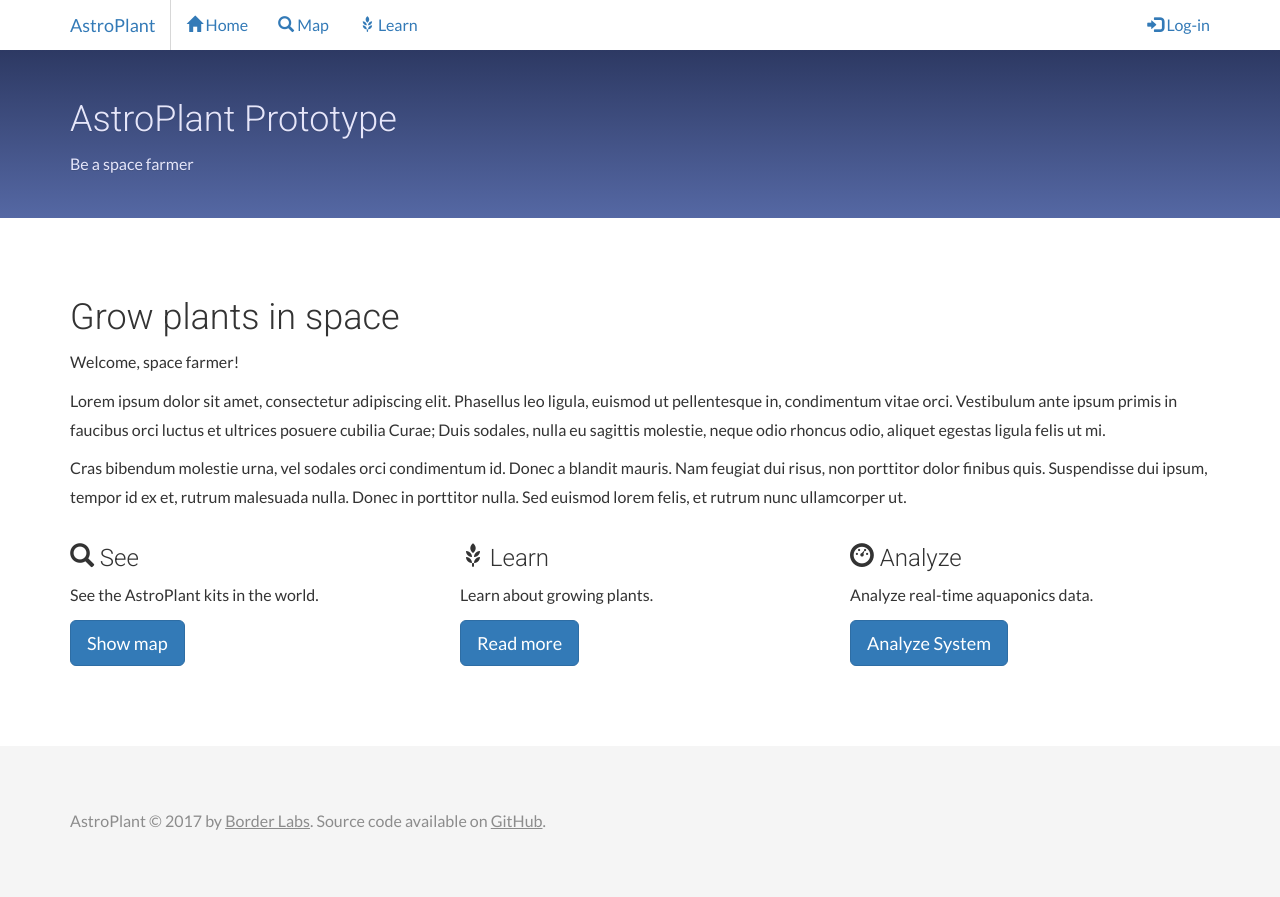
After one commit to AstroPlant/astroplant-server, a Django app: template website/templates/website/index.html in a window 1280 px wide. The commit adds this page. Run offline with Django 3.2, Linux system fonts and the light colour scheme; the template is opened without the code that fills it, so the values that code supplies are empty; some libraries are stand-ins or nearby versions.

Commit message:
Improve templates and simplify HTML. Add index view.

```diff
--- a/website/static/website/_sass/style.scss
+++ b/website/static/website/_sass/style.scss
@@ -1,7 +1,9 @@
 $small: 768px; $medium: 992px; $large: 1200px; $maxWidth: 1280px;
 
 $textColorDark: RGB(0,0,0);
-$textColorLight: RGB(100,100,100);
+$textColorGray: RGB(70,70,70);
+$textColorLightGray: RGB(140,140,140);
+$textColorLight: RGB(230,230,250);
 
 @function headings($from:1, $to:6) {
     @if $from == $to {
@@ -11,45 +13,69 @@ $textColorLight: RGB(100,100,100);
     }
 }
 
-html {
-    font-size: 1rem; @extend body;
+html, body {
+    font-size: 1rem;
 }
 
 body {
-    font-family: 'lato', sans-serif;
     margin: 0;
     padding: 0;
+    font-family: 'lato', sans-serif;
+
+    p {
+        font-size: 1rem;
+        line-height: 1.8;
+    }
 }
 
 #{headings(1,6)} {
-    font-family: 'open sans', sans-serif;
+    font-family: 'roboto', sans-serif;
 }
 
-/* Table Reset */
+/* Header and navigation bar */
+header.navbar-static-top {
+    margin-bottom: 0;
+    border: 0;
 
-table {
-    display: table;
+    li.active {
+        background-color: rgb(245, 245, 245);
+    }
+
+    div.navbar-header {
+        border-right: 1px solid rgb(215, 215, 215);
+    }
 }
 
-thead {
-    display: table-header-group;
+/* Main content */
+
+.content-header {
+    padding: 30px;
+    color: $textColorLight;
+    text-shadow: 0 1px 0 rgba(0,0,0,0.1);
+    background-image: linear-gradient(to bottom, #2d3963 0, #5568a4 100%);
+    font-size: 1.5rem;
+    margin-bottom: 2.5em;
 }
 
-tbody {
-    display: table-row-group;
+main {
+    margin-bottom: 5em;
 }
 
-tr {
-    display: table-row;
+/* Footer */
+
+footer {
+    padding: 4em 0 4em;
+    /*color: rgb(130, 129, 122);
+    background-color: rgb(45,41,48);*/
+    color: $textColorLightGray;
+    background-color: rgb(245, 245, 245);
+
+    a {
+        color: $textColorLightGray;
+        text-decoration: underline;
+
+        &:hover {
+            color: $textColorGray;
+        }
+    }
 }
-
-th, td {
-    display: table-cell;
-}
-
-footer > div {
-    margin-left: auto;
-    margin-right: auto;
-    font-size: 0.8rem;
-    color: $textColorLight;
-}
--- a/website/static/website/css/style.css
+++ b/website/static/website/css/style.css
@@ -1,41 +1,59 @@
-html {
+html, body {
   font-size: 1rem;
 }
 
-body, html {
-  font-family: 'lato', sans-serif;
+body {
   margin: 0;
   padding: 0;
+  font-family: 'lato', sans-serif;
+}
+body p {
+  font-size: 1rem;
+  line-height: 1.8;
 }
 
 h1, h2, h3, h4, h5, h6 {
-  font-family: 'open sans', sans-serif;
+  font-family: 'roboto', sans-serif;
 }
 
-/* Table Reset */
-table {
-  display: table;
+/* Header and navigation bar */
+header.navbar-static-top {
+  margin-bottom: 0;
+  border: 0;
+}
+header.navbar-static-top li.active {
+  background-color: whitesmoke;
+}
+header.navbar-static-top div.navbar-header {
+  border-right: 1px solid #d7d7d7;
 }
 
-thead {
-  display: table-header-group;
+/* Main content */
+.content-header {
+  padding: 30px;
+  color: RGB(230, 230, 250);
+  text-shadow: 0 1px 0 rgba(0, 0, 0, 0.1);
+  background-image: linear-gradient(to bottom, #2d3963 0, #5568a4 100%);
+  font-size: 1.5rem;
+  margin-bottom: 2.5em;
 }
 
-tbody {
-  display: table-row-group;
+main {
+  margin-bottom: 5em;
 }
 
-tr {
-  display: table-row;
+/* Footer */
+footer {
+  padding: 4em 0 4em;
+  /*color: rgb(130, 129, 122);
+  background-color: rgb(45,41,48);*/
+  color: RGB(140, 140, 140);
+  background-color: whitesmoke;
 }
-
-th, td {
-  display: table-cell;
+footer a {
+  color: RGB(140, 140, 140);
+  text-decoration: underline;
 }
-
-footer > div {
-  margin-left: auto;
-  margin-right: auto;
-  font-size: 0.8rem;
-  color: RGB(100, 100, 100);
+footer a:hover {
+  color: RGB(70, 70, 70);
 }
--- /dev/null
+++ b/website/templates/website/base.html
@@ -0,0 +1,85 @@
+{% load static %}
+{% load bootstrap3 %}
+{% load website_extras %}
+<html>
+    <head>
+        <meta charset="UTF-8">
+        <meta name="viewport" content="width=device-width, initial-scale=1.0">
+
+        {% bootstrap_css %}
+        {% bootstrap_javascript %}
+        {% bootstrap_messages %}
+
+        <link rel="stylesheet" type="text/css" href="https://fonts.googleapis.com/css?family=Lato|Roboto:300">
+        <link rel="stylesheet" href="{% static 'website/css/style.css' %}">
+
+        <link rel="icon" type="image/png" href="{% static 'website/images/favicons/favicon.ico' %}" sizes="16x16">
+
+        <title>AstroPlant</title>
+        {% block head_ext %}
+        {% endblock %}
+    </head>
+    <body>
+        <header class="navbar navbar-static-top">
+            <div class="container">
+                <div class="navbar-header">
+                    <button type="button" class="navbar-toggle collapsed" data-toggle="collapse" data-target="#main-navbar" aria-expanded="false">
+                        <span class="sr-only">Toggle navigation</span>
+                        <span class="icon-bar"></span>
+                        <span class="icon-bar"></span>
+                        <span class="icon-bar"></span>
+                    </button>
+                    <a class="navbar-brand" href="{% url 'website:index' %}" >AstroPlant</a>
+                </div>
+                <nav id="main-navbar" class="collapse navbar-collapse">
+                    <ul class="nav navbar-nav">
+                        <li class="{% navigation_active request 'website:index' %}">
+                            <a href="{% url 'website:index' %}"><span class="glyphicon glyphicon-home" aria-hidden="true" ></span> Home</a>
+                        </li>
+                        <li>
+                            <a href="#"><span class="glyphicon glyphicon-search" aria-hidden="true" ></span> Map</a>
+                        </li>
+                        <li ><a href="#">
+                            <span class="glyphicon glyphicon-grain" aria-hidden="true" ></span> Learn</a>
+                        </li>
+                    </ul>
+                    <ul class="nav navbar-nav navbar-right">
+                        {% if user.is_authenticated %}
+                            <div style="color:#006F00;"><span class="glyphicon glyphicon-user" aria-hidden="true" ></span>  {{username}}</div>
+                            <a href="/logout" style="color:#800000">
+                                <span class="glyphicon glyphicon-off" aria-hidden="true" > </span> Log-out</a>
+                        {% else %}
+                            <li class="dropdown">
+                                <a href="#" class="dropdown-toggle" data-toggle="dropdown" role="button" aria-haspopup="true" aria-expanded="false">
+                                    <span class="glyphicon glyphicon-log-in" aria-hidden="true"></span> Log-in
+                                </a>
+                                <ul class="dropdown-menu">
+                                    <li><a href="/aquaponics/login/">Alkmaar</a></li>
+                                </ul>
+                            </li>
+                        {% endif %}
+                    </ul>
+                </nav>
+            </div>
+        </header>
+        <main>
+            <div class="content-header" tabindex="-1">
+                <div class="container">
+                    {% block header %}
+                    {% endblock %}
+                </div>
+            </div>
+            <!-- Main content -->
+            {% block content %}
+            {% endblock %}
+        </main>
+        <footer>
+            <div class="container">
+                AstroPlant &copy; 2017 by <a href="http://www.borderlabs.org/">Border Labs</a>. Source code available on <a href="https://github.com/astroplant">GitHub</a>.
+            </div>
+        </footer>
+
+        {% block javascript %}
+        {% endblock %}
+    </body>
+</html>
--- /dev/null
+++ b/website/templates/website/index.html
@@ -0,0 +1,46 @@
+<!DOCTYPE html>
+{% extends 'website/base.html' %}
+{% load static %}
+
+{% block header %}
+<h1>AstroPlant Prototype</h1>
+<p>Be a space farmer</p>
+{% endblock %}
+
+{% block content %}
+<div class="container">
+    <h1>Grow plants in space</h1>
+    <p>Welcome, space farmer!</p>
+    <p>
+        Lorem ipsum dolor sit amet, consectetur adipiscing elit. Phasellus leo ligula, euismod ut pellentesque in, condimentum vitae orci. Vestibulum ante ipsum primis in faucibus orci luctus et ultrices posuere cubilia Curae; Duis sodales, nulla eu sagittis molestie, neque odio rhoncus odio, aliquet egestas ligula felis ut mi.
+    </p>
+    <p>
+        Cras bibendum molestie urna, vel sodales orci condimentum id. Donec a blandit mauris. Nam feugiat dui risus, non porttitor dolor finibus quis. Suspendisse dui ipsum, tempor id ex et, rutrum malesuada nulla. Donec in porttitor nulla. Sed euismod lorem felis, et rutrum nunc ullamcorper ut.
+    </p>
+    <div class="row">
+        <div class="col-xs-12 col-sm-6 col-lg-4">
+            <h3 class="title"><span class="glyphicon glyphicon-search" aria-hidden="true" ></span> See</h3>
+            <p>See the AstroPlant kits in the world.</p>
+            <div class="more">
+                <a href="map" title="Map" type="button" class="btn btn-primary btn-lg outline">Show map</a>
+            </div>
+        </div>
+
+        <div class="col-xs-12 col-sm-6 col-lg-4">
+            <h3 class="title"><span class="glyphicon glyphicon-grain" aria-hidden="true" ></span> Learn</h3>
+            <p>Learn about growing plants.</p>
+            <div class="more">
+                <a href="learn" title="Learn" type="button" class="btn btn-primary btn-lg outline">Read more</a>
+            </div>
+        </div>
+
+        <div class="col-xs-12 col-sm-6 col-lg-4">
+            <h3 class="title"><span class="glyphicon glyphicon-dashboard" aria-hidden="true" ></span> Analyze</h3>
+            <p>Analyze real-time aquaponics data.</p>
+            <div class="more">
+                <a href="aquaponics" title="Systems" type="button" class="btn btn-primary btn-lg outline">Analyze System</a>
+            </div>
+        </div>
+    </div>
+
+{% endblock %}
--- a/website/views.py
+++ b/website/views.py
@@ -1,5 +1,5 @@
 from django.shortcuts import render
-from django.http import HttpResponse
 
 def index(request):
-    return HttpResponse("Website index.")
+    context = {}
+    return render(request, 'website/index.html', context)
```
Also changed, not shown: website/templates/base.html (deleted, +0 -133 lines), website/templates/home.html (deleted, +0 -101 lines).
